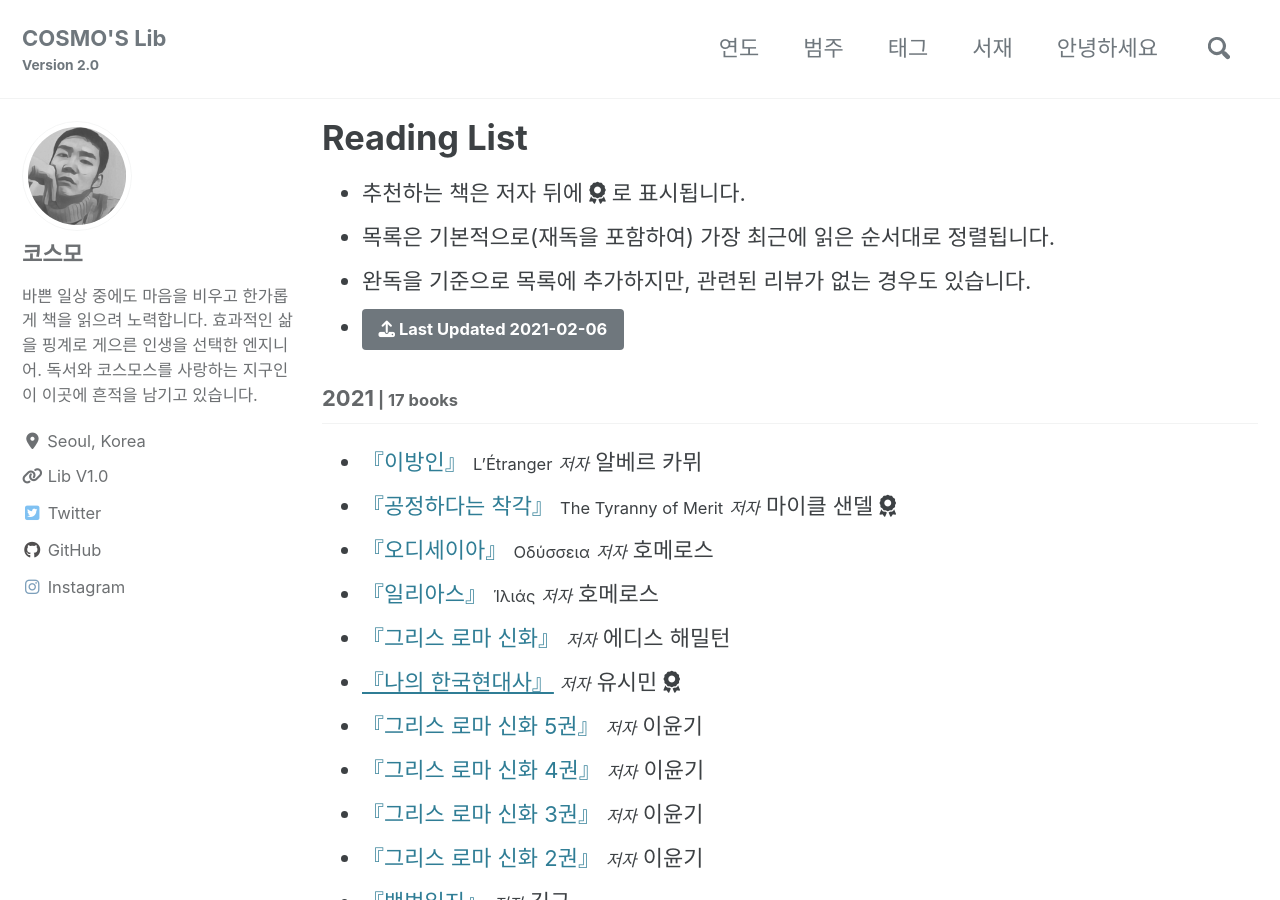
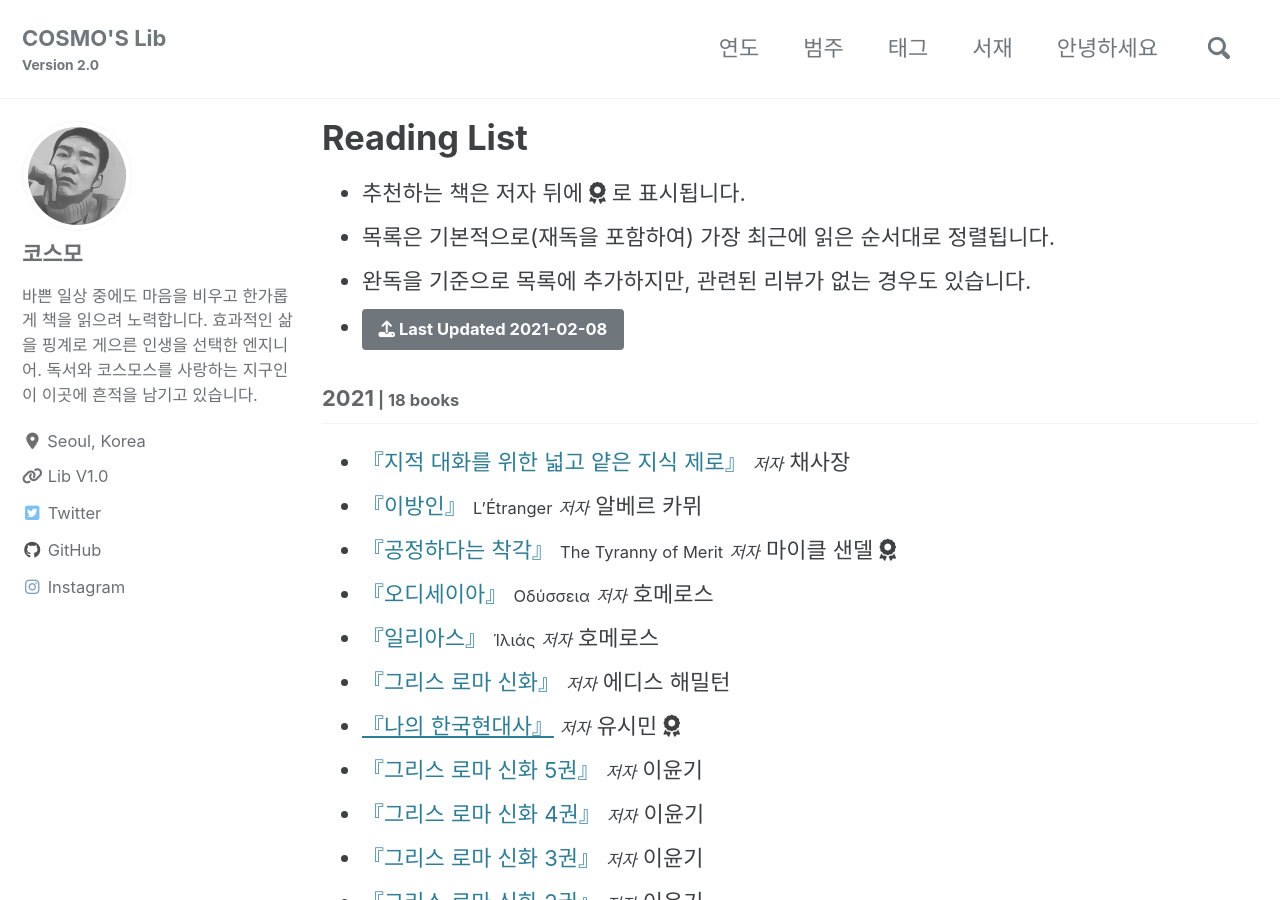
Before and after one commit to deftone2000/cosmo-s-archive, a Jekyll site: the page built from _pages/reading-list.html, in a window 1280 px wide and 900 px high. Built offline with Jekyll 4.4.1, drawn with Linux system fonts in a browser that asks for light colours; cached includes are drawn as plain includes; nearby versions of some CDN libraries; comment, search, counter and statistics services are not loaded; a style sheet for code colours, icons or effects is not loaded.

Commit message:
no message

```diff
--- a/_data/reading.yml
+++ b/_data/reading.yml
@@ -1,7 +1,17 @@
-lastupdate: 2021-02-06
+lastupdate: 2021-02-08
 list:
   - year: "2021"
     books:
+
+      - title: "지적 대화를 위한 넓고 얕은 지식 제로"
+        ori_title:
+        author: 채사장
+        post_title:
+        cover: https://img.ridicdn.net/cover/2127000058/xxlarge
+        trans:
+        pub: 웨일북 출판
+        pub_info: 2020.02.04. 전자책 출간
+        post_link:
 
       - title: "이방인"
         ori_title: L’Étranger
```
